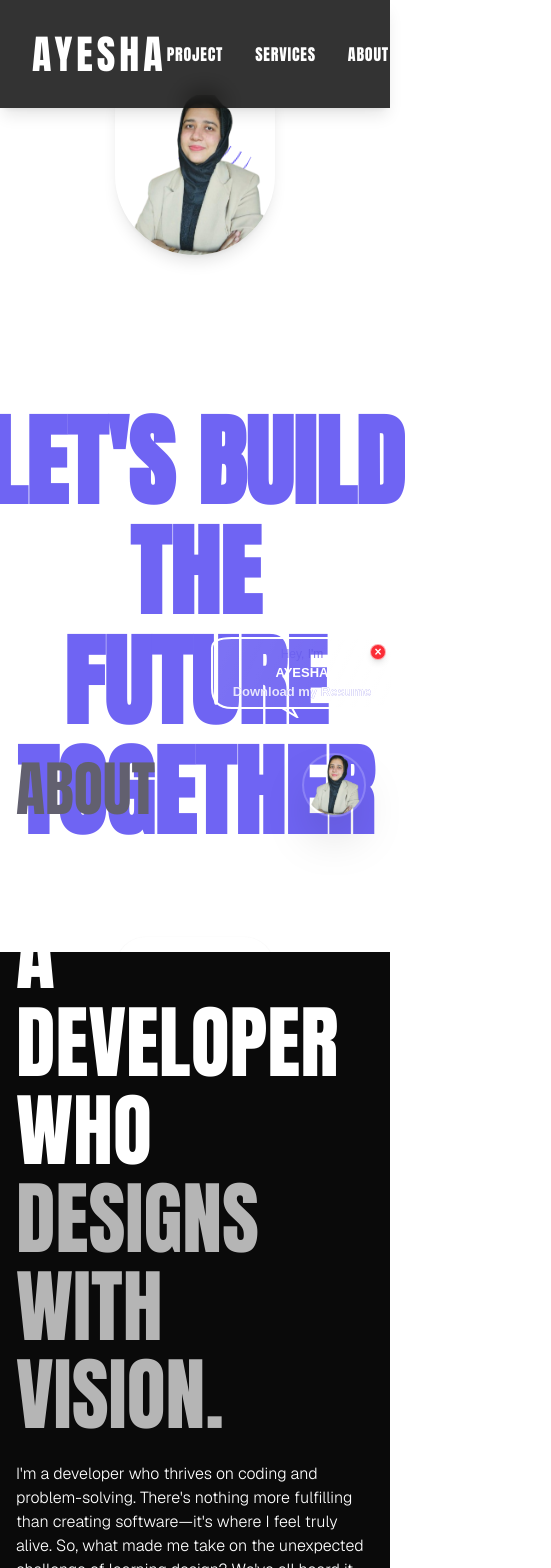
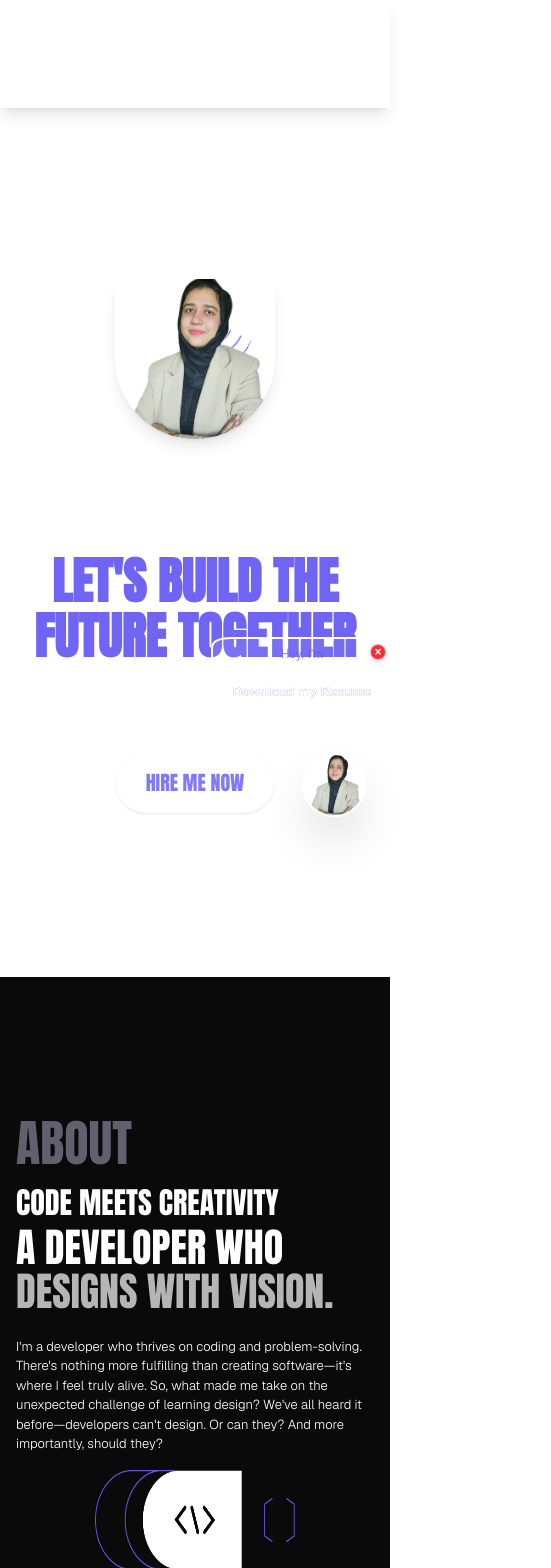
Before and after one commit to aslamayesha/Ayesha-sPortfolio, a Next.js app: page / in a window 390 px wide. Shown: the top 1568 px of the page, 551 px wide, since content can reach past the window. Built offline with nearby package versions, Linux system fonts and the light colour scheme.

Commit message:
mobile-ipad-responsive

```diff
--- a/src/components/layout/Footer.tsx
+++ b/src/components/layout/Footer.tsx
@@ -66,10 +66,14 @@ export default function Footer() {
   return (
     <footer className="bg-transparent py-12">
       <div className="container mx-auto px-8">
-        <div className="border-t border-gray-800 pt-8 flex flex-col md:flex-row items-center justify-between gap-8">
+        <div className="border-t border-gray-800 md:pt-8 pt-4 flex flex-col md:flex-row items-center justify-between gap-8">
+          <div>
           <p className="text-gray-500 text-sm text-center md:text-left">
             &copy; {new Date().getFullYear()} AYESHA. All rights reserved.
           </p>
+          <p className='text-gray-500 text-sm text-center md:text-left'><b>Phone No.</b>  +923034173632</p>
+          </div>
+
           <div className="flex items-center gap-6">
             <a
               href="https://github.com/aslamayesha"
@@ -92,7 +96,7 @@ export default function Footer() {
             </a>
           </div>
         </div>
-        <p className='text-gray-500 text-sm text-center md:text-left'><b>Phone No.</b>  +923034173632</p>
+
       </div>
     </footer>
   );
--- a/src/components/layout/Header.tsx
+++ b/src/components/layout/Header.tsx
@@ -15,11 +15,11 @@ export default function Header() {
   };
 
   return (
-    <header className="sticky top-0 z-50 w-full py-6 bg-black/80 backdrop-blur-md shadow-lg">
-      <div className="container mx-auto px-8 flex items-center justify-between">
+    <header className="sticky top-0 z-50 w-full py-6 backdrop-blur-md shadow-lg">
+      <div className="container mx-auto md:px-8 px-4 flex items-center justify-between">
         <div className="text-white text-[40px] font-medium font-[Anton] tracking-widest">AYESHA</div>
         <nav>
-          <ul className="flex space-x-8 text-white text-[16px] uppercase tracking-wider font-medium font-[Anton]">
+          <ul className="flex md:space-x-8 space-x-4 text-white text-[16px] uppercase tracking-wider font-medium font-[Anton]">
             {/* <li>
               <a
                 href="#contact"
--- a/src/components/sections/AboutSection.tsx
+++ b/src/components/sections/AboutSection.tsx
@@ -2,20 +2,20 @@ import Image from 'next/image';
 
 export default function AboutSection() {
   return (
-    <section id="about" className="bg-[#0a0a0a] w-full h-full flex items-center">
-      <div className="container mx-auto px-4 md:px-8 lg:px-8 flex flex-col md:flex-row items-center justify-between gap-16">
+    <section id="about" className="bg-[#0a0a0a] w-full h-full flex items-center md:mt-0 mt-[50px]">
+      <div className="container mx-auto px-4 lg:px-8 flex flex-col xl:flex-row items-center justify-between xl:gap-16 gap-4">
         {/* Left Column */}
-        <div className="flex-1 animate-slide-in-left">
-          <p className="text-[#62606F] font-[Anton] text-[60px] uppercase mb-4 animate-fade-in animate-delay-1 hover-glow">About</p>
-          <p className="text-white font-[Anton] text-[40px] uppercase font-medium  animate-fade-in animate-delay-2 hover-scale">Code Meets Creativity</p>
+        <div className="flex-1 md:w-[100%] md:pl-3 lg:pl-0 animate-slide-in-left lg:mt-[60px] xl:mt-0 ">
+          <p className="text-[#62606F] font-[Anton] text-[50px] md:text-[80px] lg:text-[70px] xl:text-[80px] uppercase mb-0 md:mb-4 lg:mb-0 xl:mb-4 animate-fade-in animate-delay-1 hover-glow">About</p>
+          <p className="text-white font-[Anton] text-[30px] sm:text-[35px] xl:text-[40px] uppercase font-medium  animate-fade-in animate-delay-2 hover-scale">Code Meets Creativity</p>
           <h2
-            className="text-white text-[80px] leading-[1.1] uppercase font-medium mb-6 animate-fade-in animate-delay-3 hover-glow"
+            className="text-white text-[40px] sm:text-[50px] xl:text-[80px] leading-[1.1] uppercase font-medium mb-6 animate-fade-in animate-delay-3 hover-glow"
             style={{ fontFamily: 'Anton, sans-serif' }}
           >
             A Developer Who <br />
             <span className="animate-pulse-slow">Designs With Vision.</span>
           </h2>
-          <p className="text-[#FFFFFF] max-w-md animate-fade-in animate-delay-4 hover-lift font-sans text-[16px] font-light">
+          <p className="text-[#FFFFFF] max-w-md animate-fade-in animate-delay-4 hover-lift font-sans text-[13px] md:text-[16px] lg:text-[13px] xl:text-[16px] font-light">
             I&apos;m a developer who thrives on coding and problem-solving. There&apos;s nothing more
             fulfilling than creating software—it&apos;s where I feel truly alive. So, what made me take
             on the unexpected challenge of learning design? We&apos;ve all heard it before—developers
@@ -24,7 +24,7 @@ export default function AboutSection() {
         </div>
 
         {/* Right Column */}
-        <div className="flex-1 flex flex-col gap-12 items-end animate-slide-in-right">
+        <div className="flex-1 flex flex-col gap-6 md:gap-12 items-end animate-slide-in-right">
           <div className="relative group">
             <div className="absolute inset-0 bg-gradient-to-r from-[#6f64f3] to-[#6155E1] rounded-lg opacity-0 group-hover:opacity-20 transition-opacity duration-300 animate-float"></div>
             <Image
@@ -33,7 +33,7 @@ export default function AboutSection() {
               width={400}
               height={100}
               objectFit="contain"
-              className="animate-scale-in animate-delay-2 hover-scale relative z-10"
+              className="animate-scale-in animate-delay-2 hover-scale relative z-10 w-[200px] h-[100px] md:w-[400px] md:h-[150px] lg:w-[350px] lg:h-[120px] xl:w-[400px] xl:h-[150px]"
             />
           </div>
           <div className="relative group">
@@ -44,7 +44,7 @@ export default function AboutSection() {
               width={400}
               height={100}
               objectFit="contain"
-              className="animate-scale-in animate-delay-4 hover-scale relative z-10"
+              className="animate-scale-in animate-delay-4 hover-scale relative z-10 w-[200px] h-[100px] md:w-[400px] md:h-[150px] lg:w-[350px] lg:h-[120px] xl:w-[400px] xl:h-[150px]"
             />
           </div>
         </div>
--- a/src/components/sections/CtaSection.tsx
+++ b/src/components/sections/CtaSection.tsx
@@ -9,9 +9,9 @@ export default function CtaSection() {
   }
   return (
     <section id="cta" className="bg-[#0a0a0a]  w-full h-full flex items-center">
-      <div className="container mx-auto px-8 text-center">
+      <div className="container mx-auto md:px-8 px-4 text-center">
         <div className="flex sm:text-left justify-between items-center">
-          <h1 className="text-white font-[Anton] text-[144px] font-medium uppercase leading-[1]">
+          <h1 className="text-white font-[Anton] text-[60px] md:text-[100px] lg:text-[144px] font-medium uppercase leading-[1.1] md:leading-[1]">
             Let's start a <br />
             <span className="text-[#6155E1] flex items-center justify-between">
               project{" "}
@@ -20,11 +20,11 @@ export default function CtaSection() {
           </h1>
         </div>
 
-        <div className="flex sm:w-full lg:w-full justify-between p-[30px] items-center w-[70%] h-[170px] mt-[40px] rounded-[30px] bg-[#6155E1]">
-          <h1 className="text-white sm:text-[40px] sm:whitespace-nowrap text-left font-[Anton] text-[40px] font-medium uppercase leading-[1.1]">
+        <div className="flex w-full  justify-between md:p-[30px] p-[15px] items-center  md:h-[170px] h-[100px] mt-[40px] rounded-[30px] bg-[#6155E1]">
+          <h1 className="text-white text-[16px] md:text-[35px] lg:text-[40px]  whitespace-nowrap text-left font-[Anton]  font-medium uppercase md:leading-[1.1] leading-[1.2]">
             ready to chat over coffee and <br /> turn ideas into action
           </h1>
-          <button onClick={handleGmailClick} className="bg-white sm:whitespace-nowrap font-[Anton] text-[20px] cursor-pointer text-[#6155E1] font-medium py-3 px-8 sm:px-6 rounded-full shadow-lg hover:bg-gray-200 transition-colors animate-scale-in animate-delay-3 hover-lift">
+          <button onClick={handleGmailClick} className="bg-white whitespace-nowrap font-[Anton] md:text-[20px] text-[13px] cursor-pointer text-[#6155E1] font-medium md:py-3 md:px-8 px-3 py-2 rounded-full shadow-lg hover:bg-gray-200 transition-colors animate-scale-in animate-delay-3 hover-lift">
             HIRE ME NOW
           </button>
         </div>
--- a/src/components/sections/HeroSection.tsx
+++ b/src/components/sections/HeroSection.tsx
@@ -9,10 +9,10 @@ export default function HeroSection() {
   }
 
   return (
-    <section className="bg-transparent w-full h-full flex items-center">
-      <div className="container px-4 md:px-0 lg:px-8 mx-auto min-h-[60vh] flex flex-col md:flex-row items-center md:items-start justify-center md:justify-between gap-8 md:gap-0">
+    <section className=" w-full h-full sm:h-[110vh] flex items-center">
+      <div className="container px-4 md:px-0 lg:px-8 mx-auto min-h-[60vh] flex flex-col xl:flex-row items-center xl:items-start justify-center md:justify-between gap-8 md:gap-0">
         {/* Mobile: Image and description first, then h1 */}
-        <div className="flex-1 flex flex-col items-center md:items-end justify-center md:justify-start mt-8 md:mt-0 order-1 md:order-2">
+        <div className="flex-1 flex flex-col items-center md:items-end justify-center md:justify-start mt-8 md:mt-0 order-1 xl:order-2">
           <div className="relative flex flex-col items-center">
             <div className="absolute -top-8 left-1/2 -translate-x-1/2 z-0 animate-rotate-slow">
               <svg
@@ -48,7 +48,7 @@ export default function HeroSection() {
             />
           </div>
           <p
-            className="text-white font-sans text-[16px] font-light ml-0  text-center md:text-right mt-6 max-w-xs animate-slide-in-right animate-delay-3 px-4 md:px-0 md:mr-8 md:w-[170px]"
+            className="text-white font-sans text-[13px] sm:text-[20px] lg:text-[20px] xl:text-[16px]  font-light ml-0  text-center md:text-right mt-6 max-w-xs animate-slide-in-right animate-delay-3 px-4 md:px-0 md:mr-8 lg:w-[170px]"
             style={{ width: "228px", marginRight: "0px", textAlign: "center" }}
           >
             Hey, I&apos;m AYESHA your GO TO creative developer, welcome to my
@@ -56,9 +56,9 @@ export default function HeroSection() {
           </p>
         </div>
 
-        <div className="flex-1 flex flex-col items-center md:items-start justify-center max-w-2xl text-center md:text-left order-2 md:order-1">
+        <div className="flex-1 flex flex-col items-center xl:items-start justify-center max-w-2xl text-center md:text-left order-2 md:order-1">
           <h1
-            className="text-[100px] md:text-[144px] w-[138%] sm:text-[90px] lg:text-[144px] leading-[1.1] text-[#6f64f3] font-extrabold uppercase mb-4 animate-fade-in"
+            className="text-[50px] sm:text-[80px] lg:text-[100px] xl:text-[144px] w-[100%] text-center xl:text-left xl:w-[138%] leading-[1.1] text-[#6f64f3] font-extrabold uppercase mb-4 animate-fade-in"
             style={{ fontFamily: "Anton, sans-serif" }}
           >
             LET&apos;S BUILD THE <br /> FUTURE TOGETHER
@@ -69,7 +69,7 @@ export default function HeroSection() {
             viewBox="0 0 636 50"
             fill="none"
             xmlns="http://www.w3.org/2000/svg"
-            className="animate-slide-in-left animate-delay-1 w-[130%]  md:max-w-none"
+            className="animate-slide-in-left animate-delay-1 w-[100%] xl:w-[130%]  md:max-w-none"
           >
             <path
               d="M233.479 30.403C291.107 33.8693 349.161 32.0738 406.867 32.0738C470.245 32.0738 533.013 34.3912 596.035 41.7271C600.495 42.2462 604.955 42.7687 609.401 43.3979C612.299 43.8079 619.129 42.7654 617.941 45.4399C616.05 49.6933 578.476 47.1079 577.1 47.1107C462.468 47.3418 347.833 47.1107 233.2 47.1107C156.491 47.1107 79.6135 48.5857 2.91331 47.1107C-1.61834 47.0235 11.9543 46.4398 16.4651 45.9968C45.3761 43.1573 74.0893 38.8033 103.066 36.5292C235.907 26.1037 370.635 32.0738 503.772 32.0738C545.077 32.0738 668.992 32.0738 627.687 32.0738C511.569 32.0738 395.45 32.0738 279.332 32.0738C239.574 32.0738 199.816 32.0738 160.058 32.0738C137.936 32.0738 204.302 32.0738 226.425 32.0738C353.279 32.0738 733.842 32.0738 606.988 32.0738C543.13 32.0738 479.791 21.8901 416.242 16.6656C363.997 12.3704 311.821 10.0952 259.469 7.9405C242.145 7.22747 226.786 5.71054 210.088 2"
--- a/src/components/sections/InNumbersSection.tsx
+++ b/src/components/sections/InNumbersSection.tsx
@@ -15,21 +15,21 @@ const StatItem = ({ number, label }: { number: string; label: string }) => (
 export default function InNumbersSection() {
   return (
     <section id="in-numbers" className="bg-[#0a0a0a] w-full h-full flex items-center">
-      <div className="container mx-auto px-8">
+      <div className="container mx-auto md:px-8 px-4">
         <div className="border-t border-gray-700 pt-16">
-          <div className='flex justify-between'>
+          <div className='flex flex-col lg:flex-row justify-between'>
           <h2
-            className=" font-anton text-[60px] text-[#62606F] leading-tight uppercase font-medium mb-6 animate-fade-in"
+            className=" font-anton text-[50px] md:text-[60px] text-[#62606F] leading-tight uppercase font-medium mb-6 animate-fade-in"
             style={{ fontFamily: 'Anton, sans-serif' }}
           >
             In Numbers
           </h2>
-          <p className="text-white  text-left max-w-2xl mb-12 animate-fade-in animate-delay-1 font-sans text-[17px] font-light">
+          <p className="text-white  text-left max-w-2xl mb-12 animate-fade-in animate-delay-1 font-sans text-[14px] md:text-[17px] font-light">
           Project completion begins with turning ideas into actionable plans. It's about taking a concept and breaking it down into manageable tasks, setting clear goals and timelines. Throughout the process, staying focused and adaptable ensures that obstacles can be overcome, and new insights can be applied. Effective collaboration, careful planning,
           </p>
           </div>
 
-          <div className="flex gap-8 float-right mt-[10px] ">
+          <div className="flex gap-8 items-center justify-center lg:float-right  mt-[10px] ">
             <StatItem number="30+" label="Projects completed" />
             <StatItem number="20+" label="Rework customers" />
             <StatItem number="5+" label="Years experience" />
--- a/src/components/sections/ProjectsSection.tsx
+++ b/src/components/sections/ProjectsSection.tsx
@@ -111,7 +111,7 @@ export default function ProjectsSection() {
   const scrollNext = useCallback(() => emblaApi && emblaApi.scrollNext(), [emblaApi]);
 
   return (
-    <section id="project" className="bg-[#0a0a0a] w-full h-full flex items-center">
+    <section id="project" className="bg-[#0a0a0a] w-full h-full flex items-center md:mt-0 ">
       <div className="container mx-auto px-4 md:px-8 lg:px-8 mt-[70px]">
         <h2 className="text-white font-anton text-[clamp(2rem,6vw,4rem)] leading-tight uppercase font-extrabold mb-6 animate-fade-in hover-glow"
         style={{ fontFamily: 'Anton, sans-serif' }}
--- a/src/components/sections/ServicesSection.tsx
+++ b/src/components/sections/ServicesSection.tsx
@@ -34,7 +34,7 @@ export default function ServicesSection() {
     >
       {/* Decorative Background Text */}
       <div
-        className="absolute inset-0 leading-[1] mb-3 flex items-end  md:ml-[-27%] sm:ml-[-10%] lg:ml-[-53%] justify-center md:opacity-70 lg:opacity-70 sm:opacity-10 text-[288px] font-medium  whitespace-nowrap text-transparent [-webkit-text-stroke:1px_#ffffff]"
+        className="absolute inset-0 leading-[1] mb-3 px-4 md:px-10 lg:px-23 flex items-end  md:opacity-70 lg:opacity-70 sm:opacity-10 md:text-[288px] text-[165px] md:font-medium font-light whitespace-nowrap text-transparent [-webkit-text-stroke:1px_#ffffff]"
         style={{ fontFamily: "Anton, sans-serif" }}
       >
         SER<br/>VICES
@@ -68,13 +68,13 @@ export default function ServicesSection() {
         </svg>
       </div>
 
-      <div className="container mt-[-40px]  px-8 grid md:grid-cols-2 gap-120  items-center relative z-10">
+      <div className="container md:mt-[-40px] mt-[0px]  md:px-8 px-4 grid md:grid-cols-2 xl:gap-120 gap-0  items-center relative z-10">
         {/* Left Column */}
-        <p className="text-white h-[98%] font-[Anton] text-[60px] uppercase mb-4 animate-fade-in animate-delay-1 ">
+        <p className="text-white h-[98%] font-[Anton] text-[50px] md:text-[80px] uppercase mb-1 md:mb-4 animate-fade-in animate-delay-1 ">
           Services
         </p>
         <div className="md:col-start-2 animate-slide-in-right">
-          <p className="text-white font-sans text-[16px] font-light text-opacity- max-w-lg mb-12 animate-fade-in animate-delay-2">
+          <p className="text-white font-sans text-[14px] md:text-[16px] font-light text-opacity- max-w-lg md:mb-12 mb-8 animate-fade-in animate-delay-2">
             Web development tools are often available as browser add-ons or
             integrated features within popular web browsers. Leading browsers
             like Google Chrome, Firefox, Safari, Microsoft Edge, and Opera come
@@ -92,12 +92,12 @@ export default function ServicesSection() {
             </div> */}
         </div>
       </div>
-      <div className="relative overflow-x-hidden">
+      <div className="relative overflow-x-hidden md:mt-10 xl:mt-0 ">
       <div className="flex w-max animate-skills-slider gap-6 md:gap-8 lg:gap-12">
       {sliderSkills.map((skill, idx) => (
               <div
                 key={idx + skill.name}
-                className="bg-[#1a1a2e] rounded-xl p-6 flex flex-col items-center shadow-lg hover-lift animate-fade-in min-w-[140px] md:min-w-[180px]"
+                className="bg-[#1a1a2e] rounded-xl p-3 md:p-6 flex flex-col items-center shadow-lg hover-lift animate-fade-in min-w-[140px] md:min-w-[180px]"
                 style={{ animationDelay: `${(idx % skills.length + 1) * 0.08}s` }}
               >
                 <div className="text-4xl md:text-5xl mb-4 animate-pulse-slow">{skill.icon}</div>
```
